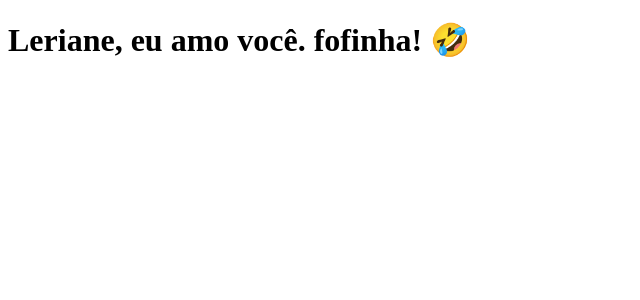
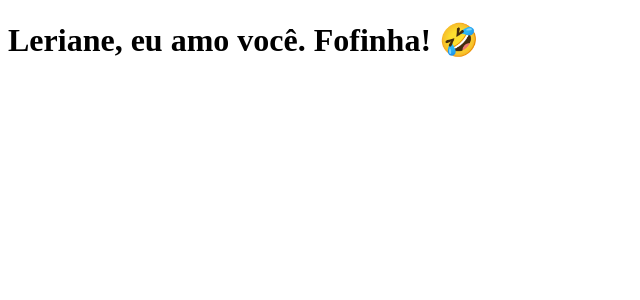
Before and after one commit to fabianocsouza/clone-tabnews, a Next.js app: page / in a window 1280 px wide. Shown: the top 300 px of the page, without its empty margins (0-640 px from the left). Built offline with nearby package versions, Linux system fonts and the light colour scheme.

Commit message:
modifica a frase

```diff
--- a/pages/index.js
+++ b/pages/index.js
@@ -1,3 +1,3 @@
 export default function Home() {
-    return <h1>Leriane, eu amo você. fofinha! 🤣</h1>
+    return <h1>Leriane, eu amo você. Fofinha! 🤣</h1>
 }
```
